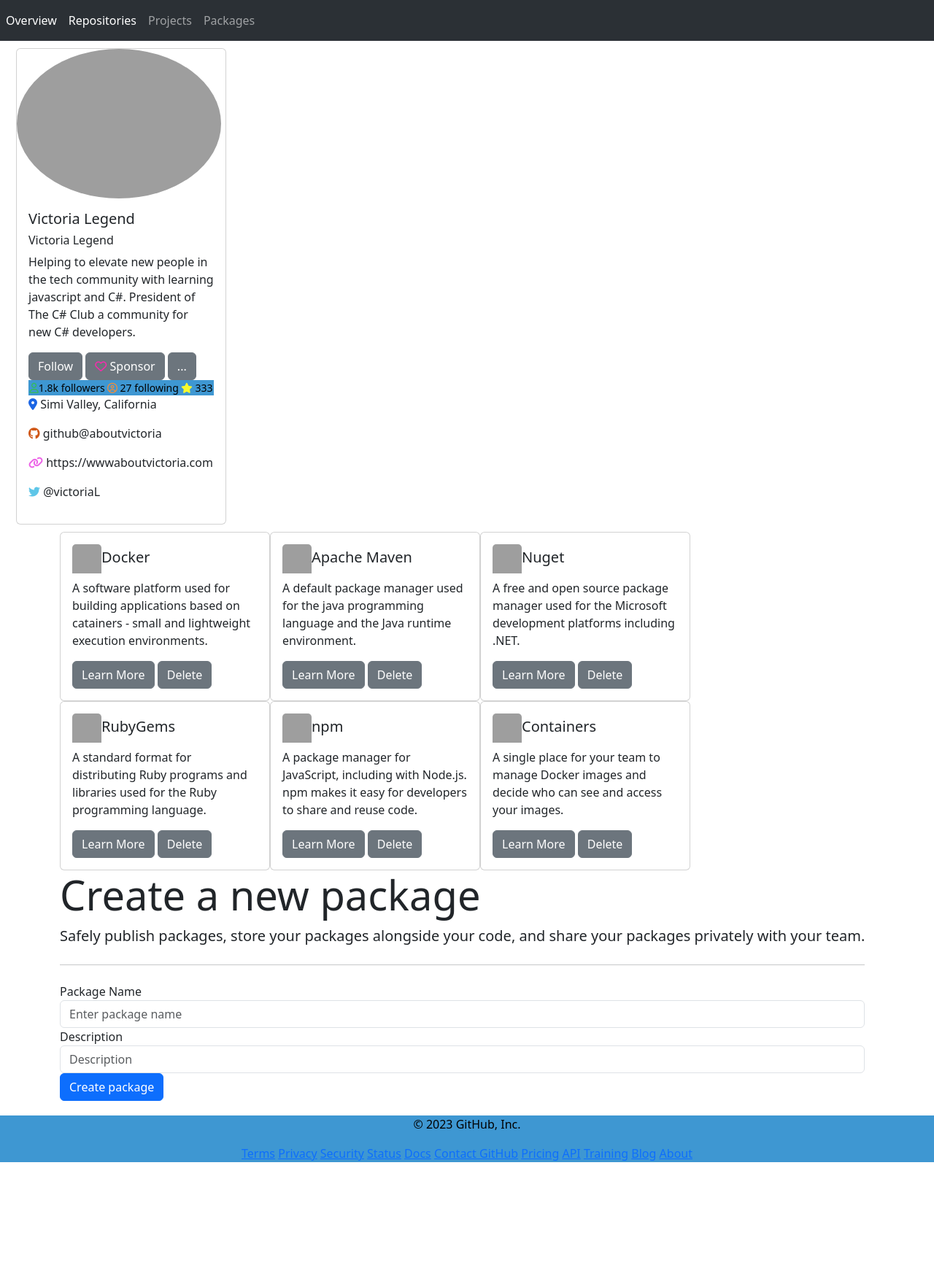
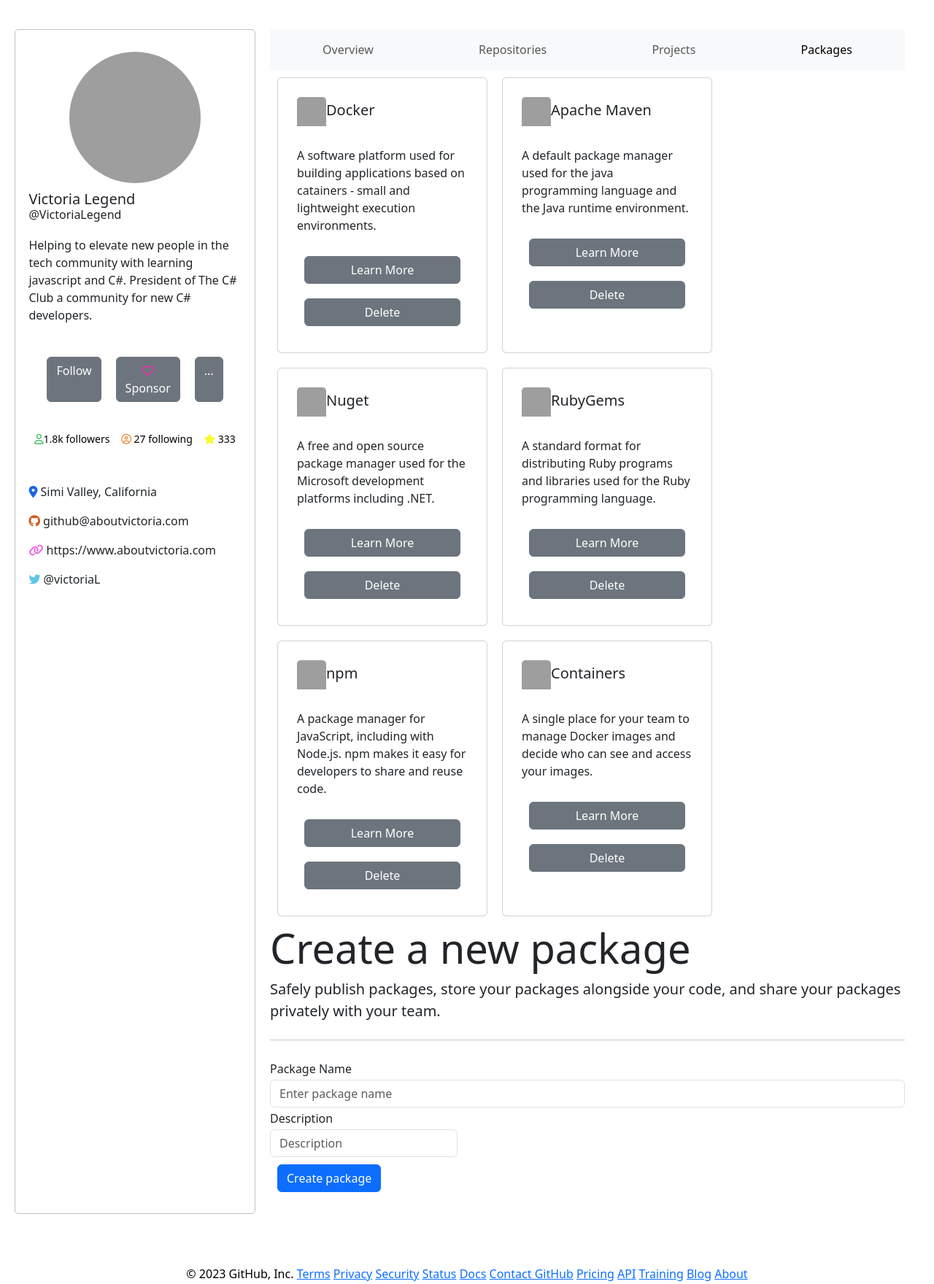
Before and after one commit to nss-evening-cohort-24/gitsub-team-6, a plain HTML site: page html/packages.html in a window 1280 px wide. Shown: the whole page at 73% size. Before the commit the page ends 1593 px from the top, so only its background shows below. Drawn offline with nearby package versions, Linux system fonts and the light colour scheme; grey boxes are pictures that could not be loaded.

Commit message:
made all html pages uniform and created figma structure

```diff
--- a/html/packages.html
+++ b/html/packages.html
@@ -3,57 +3,57 @@
 <head>
   <meta charset="UTF-8">
   <meta name="viewport" content="width=device-width, initial-scale=1.0">
-  <title>Packages</title>
+  <title>Overview</title>
   <script src="https://kit.fontawesome.com/3071c780cd.js" crossorigin="anonymous"></script>
   <link href="https://cdn.jsdelivr.net/npm/bootstrap@5.3.1/dist/css/bootstrap.min.css" rel="stylesheet" integrity="sha384-4bw+/aepP/YC94hEpVNVgiZdgIC5+VKNBQNGCHeKRQN+PtmoHDEXuppvnDJzQIu9" crossorigin="anonymous">
+
   <link rel="stylesheet" href="/main.css">
 </head>
 <body id="pack">
- <header id="header">
-  <div class="navbar-div" id="navbar-id">
-    <nav class="navbar navbar-expand-lg bg-body-tertiary navbar bg-dark" data-bs-theme="dark">
-          <ul class="navbar-nav">
-            <li class="nav-item">
-              <a class="nav-link active" aria-current="page" href="/index.html">Overview</a>
-            </li>
-            <li class="nav-item">
-              <a class="nav-link active" aria-current="page" href="./repos.html">Repositories</a>
-            </li>
-            <li class="nav-item">
-              <a class="nav-link" href="./projects.html">Projects</a>
-            </li>
-            <li class="nav-item">
-              <a class="nav-link" href="#">Packages</a>
-            </li>
-          </ul>
-        </div>
-      </div>
-    </nav>
-  </div>
- </header>
- <div id="profile-container" class="container">
-  <div class="card" style="width: 18rem;">
-    <img src="https://t4.ftcdn.net/jpg/02/82/72/09/240_F_282720917_7ZtAfEqEfA6CRT66imV9avGWXEg9w6Jt.jpg" class="card-img-top rounded-circle shadow-4-strong" alt="Victoria Legend">
+
+  <div class="main-section">
+    <div class="profile-container">
+      <div class="profile" class="card" style="width: 18rem;">
+        <img id="bio-img" src="https://t4.ftcdn.net/jpg/02/82/72/09/240_F_282720917_7ZtAfEqEfA6CRT66imV9avGWXEg9w6Jt.jpg" class="card-img-top rounded-circle shadow-4-strong" alt="Victoria Legend">
         <div class="card-body">
           <h5 class="card-title">Victoria Legend</h5>
-      <h6 class="card-title">Victoria Legend</h6>
+          <h6 class="card-title">@VictoriaLegend</h6>
           <p class="card-text">Helping to elevate new people in the tech community with learning javascript and C#. President of The C# Club a community for new C# developers. </p>
-      <div button-container>
+          <div class="button-container">
           <a href="#" class="btn btn-secondary">Follow</a>
           <a href="#" class="btn btn-secondary"> <i class="fa-regular fa-heart" style="color: #f72bad;"></i> Sponsor</a>
           <a href="#" class="btn btn-secondary">...</a>
+          </div>
           <div class='followers-container'>
             <div class="followers"> <i class="fa-regular fa-user" style="color: #34bc56;"></i>1.8k followers</div>
             <div class="following"> <i class="fa-regular fa-circle-user" style="color: #f18d3b;"></i> 27 following</div>
             <div class="stars"><i class="fa-solid fa-star" style="color: #f7fb2d;"></i> 333</div>
           </div>
           <p> <i class="fa-solid fa-location-dot" style="color: #1b65e4;"></i> Simi Valley, California</p>
-      <p> <i class="fa-brands fa-github" style="color: #d05716;"></i> github@aboutvictoria</p>
-      <p> <i class="fa-solid fa-link" style="color: #ec65e7;"></i> https://wwwaboutvictoria.com</p>
+          <p> <i class="fa-brands fa-github" style="color: #d05716;"></i> github@aboutvictoria.com</p>
+          <p> <i class="fa-solid fa-link" style="color: #ec65e7;"></i> https://www.aboutvictoria.com</p>
           <p><i class="fa-brands fa-twitter" style="color: #5ec6e8;"></i> @victoriaL</p>
         </div>
       </div>
     </div>
+    <div class="wrapper">
+      <div class="navbar-div" id="navbar-id">
+        <nav class="navbar navbar-expand-lg bg-body-tertiary navbar bg-dark">
+          <ul class="navbar-nav">
+            <li class="nav-item">
+              <a class="nav-link" aria-current="page" href="/index.html">Overview</a>
+            </li>
+            <li class="nav-item">
+              <a class="nav-link" aria-current="page" href="./repos.html">Repositories</a>
+            </li>
+            <li class="nav-item">
+              <a class="nav-link" href="./projects.html">Projects</a>
+            </li>
+            <li class="nav-item">
+              <a class="nav-link active" href="#">Packages</a>
+            </li>
+          </ul>
+        </nav>
       </div>
       <div id="packages-container" class="container"></div>
       <div id="package-form">
@@ -65,23 +65,23 @@
                 <p class="lead">Safely publish packages, store your packages alongside your code, and share your packages privately with your team.
                 </p>
                 <hr class="my-4">
+              </div>
               <label for="name">Package Name</label>
               <input type="text" class="form-control" id="name" aria-describedby="emailHelp" placeholder="Enter package name">
             </div>
             <div class="form-group">
               <label for="description">Description</label>
               <input type="text" class="form-control" id="description" placeholder="Description">
-</div>
-<button type="submit" class="btn btn-primary">Create package</button>
+              <button id="create" type="submit" class="btn btn-primary">Create package</button>
             </div>
           </div>
         </form>
       </div>
-
-
-<footer id="footer">
+    </div>
+  </div>
+<footer>
   <div class="footer-div" id="footer-id">
-  <p class="rights">© 2023 GitHub, Inc.</p>
+  <span class="rights">© 2023 GitHub, Inc.</span>
   <a href="https://docs.github.com/en/site-policy/github-terms/github-terms-of-service">Terms</a>
   <a href="https://docs.github.com/en/site-policy/privacy-policies/github-privacy-statement">Privacy</a>
   <a href="https://github.com/security">Security</a>
--- a/main.css
+++ b/main.css
@@ -3,54 +3,98 @@ body {
   display: flex;
   flex-direction: column;
   justify-content: center;
+  margin: 20px;
 }
 
 
-#profile-container {
+.profile-container {
   display: flex;
-  margin: 10px;
+  flex-direction: column;
+  margin-top: 20px;
+  border: 1px solid rgb(196, 193, 193);
+  border-radius: 5px;
+  padding: 20px;
 }
 
 
-#profile {
+.profile {
   display: flex;
   align-items: center;
   flex-direction: column;
   margin-bottom: 10px;
 }
 
+.button-container {
+  display: flex;
+  justify-content: space-around;
+  margin: 15px;
+}
+
+.followers-container {
+  display: flex;
+  flex-wrap: wrap;
+  justify-content: space-around;
+  font-size: 14px;
+  color: black;
+  text-align: center;
+  margin-top: 15px;
+  margin-bottom: 50px;
+}
+
+.card-text {
+  margin-top: 20px;
+  margin-bottom: 20px;
+}
 
 
-#main-section {
+.main-section {
   display: flex;
-  flex: wrap;
-  margin-bottom: 100px;
+  flex-direction: row;
+  margin-bottom: 50px;
   justify-content: center;
+
 }
 
 .card-img-top {
-  width: 280px;
-  height: 205px;
   width: 20px;
   height: 20px;
 }
 
-#wrapper {
+.wrapper {
   display: flex;
   flex-direction: column;
+  margin: 20px;
 }
 
 .container {
   display: flex;
   flex-direction: row;
   flex-wrap: wrap;
+  padding: 0;
 }
 
-#card {
+.card {
   margin: 10px;
-  flex-basis: 30%;
+  padding: 10px;
 }
 
+.pin {
+  flex-basis: 30%;
+  padding: 10px;
+  margin-left: 10px;
+  margin-right: 10px;
+}
+
+.card-body{
+  display: flex;
+  flex-direction: column;
+
+}
+
+.input-group {
+  margin-top: 10px;
+
+}
 #bio-img {
 
   width: 200px;
@@ -59,13 +103,7 @@ body {
   padding: 10px;
 }
 
-.followers-container {
-   background-color: rgb(62, 151, 210);
-   color: black;
-   text-align: center;
-}
-
-#footer {
+.footer-div {
   margin-top: 20px;
   width: 100%;
   color: black;
@@ -77,41 +115,24 @@ body {
   margin: 10px;
 }
 
-#create {
-  margin: 5px;
+form {
+  line-height: 30px;
 }
 
-nav {
-  display: flex;
-  justify-content: center;
+.btn {
+  margin: 10px;
 }
 
-#main-section {
+.navbar-nav {
   display: flex;
-  flex: wrap;
-  margin-bottom: 100px;
+  justify-content: space-around;
+  width: 100%;
 }
 
-.card-img-top {
-  width: 280px;
-  height: 205px;
-}
-
-.followers-container {
-  display: flex;
-  flex-wrap: wrap;
-  justify-content: space-around;
-  font-size: 14px;
-}
 
 .pack-img {
   width: 40px;
   height: 40px;
-}
-
-.nav-item {
-  display: flex;
-  justify-content: center;
 }
 
 .numPad {
@@ -128,6 +149,13 @@ nav {
 input {
   font-size: 1rem;
 }
+
+#repos-container {
+  display: flex;
+  flex-direction: column;
+  padding: 0;
+}
+
 
 .projects-cards {
   display: grid;
@@ -153,6 +181,47 @@ input {
   align-items: center;
   justify-content: center;
 }
+
+.flexContainer {
+  display: flex;
+  margin: 10px;
+  flex-direction: row;
+
+}
+
+.repoWrap {
+  display: flex;
+  flex-direction: row;
+  justify-content: flex-start;
+
+}
+
+.icons {
+  display: flex;
+  flex-direction: row;
+  justify-content: space-around;
+  align-items: flex-end;
+}
+
+
+.issues {
+  text-align: center;
+}
+
+
+.fav-btn {
+  display: flex;
+  flex-direction: row;
+
+}
+
+.fas{
+  display: flex;
+  flex-direction: row;
+
+}
+
+/* inputs */
 
 input[type="checkbox"] {
   height:10px;
@@ -195,41 +264,15 @@ input:checked[type="checkbox"]:after{
     background-color: red;
 }
 
-.flexContainer {
-  display: flex;
-  flex-wrap: wrap;
- }
-
- .repoWrap {
-  display: flex;
-  flex-wrap: wrap;
-  padding: 8px;
-  margin-left: 5px;
-  justify-content: space-evenly;
- }
-
- .issues {
-  text-align: center;
- }
-
- footer {
-
-  width: 100%;
-  margin-top: 51px;
-  background-color: rgb(62, 151, 210);
-  color: black;
-  text-align: center;
-
-}
 
 
-#fav-btn {
+/* #fav-btn {
   height: 10px;
   width: 10px;
   display: flex;
-  align-items: center;
-  justify-content: center;
-}
+  /* align-items: center;
+  justify-content: center; */
+
 
 input[type="checkbox"] {
   height: 10px;
--- a/main.js
+++ b/main.js
@@ -205,7 +205,7 @@ const pinnedRepos = [
     id: 5,
     name: "ambition-fund-website",
     description:
-      "Website for www.ambitionfund.org, micro-grant program to provide support for underrepresented people who need financial assistance pursuing professional development opportunities in technology...",
+      "Website for www.ambitionfund.org, micro-grant program to provide support for underrepresented people who need financial assistance pursuing professional development opportunities in technology.",
     language: "Javascript",
     starred: 7,
     branchNum: 99,
@@ -240,26 +240,29 @@ const reposOnDom = (array) => {
   let domString = "";
   for (const repo of array) {
     domString += `
-    <div class="card" id=${repo.id} style="width: 18rem;">
+    <div class="card" id=${repo.id}>
       <div class="card-body">
         <h5 class="card-title">${repo.name}</h5>
         <p class="card-text">${repo.description}</p>
         <div class='repoWrap'>
           <div class='flexContainer'>
-          <div "id="fav-btn"> <input type="checkbox"></div>
+            <div id="fav-btn"> <input type="checkbox"></div>
                 <p class="card-text numPad" >${repo.starNum}</p>
           </div>
-          <div>
+          <div class='flexContainer'>
               <p class="card-text">${
                 repo.branchNum
                   ? `<i class="fas fa-code-branch" id="branch-btn"></i> ${repo.branchNum}`
                   : ""
               }</p>
           </div>
+          <div class='flexContainer'>
             <p class="card-text ">${repo.lastUpdated}</p>
           </div>
+          <div class='flexContainer'>
+            <p class="card-text issues">${repo.issueNum} issues need help</p>
           </div>
-    <p class="card-text issues">${repo.issueNum} issues need help</p>
+        </div>
       </div>
     </div>`;
   }
@@ -287,18 +290,19 @@ const pinsOnDom = (array) => {
   let domString = "";
   for (const pinnedRepo of array) {
     domString += `
-    <div class="card" style="width: 18rem;">
+    <div class="card pin" style="width: 18rem;">
       <svg xmlns="http://www.w3.org/2000/svg" width="16" height="16" fill="currentColor" class="bi bi-display" viewBox="0 0 16 16">
       <path d="M0 4s0-2 2-2h12s2 0 2 2v6s0 2-2 2h-4c0 .667.083 1.167.25 1.5H11a.5.5 0 0 1 0 1H5a.5.5 0 0 1 0-1h.75c.167-.333.25-.833.25-1.5H2s-2 0-2-2V4zm1.398-.855a.758.758 0 0 0-.254.302A1.46 1.46 0 0 0 1 4.01V10c0 .325.078.502.145.602.07.105.17.188.302.254a1.464 1.464 0 0 0 .538.143L2.01 11H14c.325 0 .502-.078.602-.145a.758.758 0 0 0 .254-.302 1.464 1.464 0 0 0 .143-.538L15 9.99V4c0-.325-.078-.502-.145-.602a.757.757 0 0 0-.302-.254A1.46 1.46 0 0 0 13.99 3H2c-.325 0-.502.078-.602.145z"/>
       </svg>
       <div class="card-body">
         <h5 class="card-title">${pinnedRepo.name}</h5>
         <p class="card-text">${pinnedRepo.description}</p>
-    <p class="card-text">${pinnedRepo.language}</p>
-    <div "id="fav-btn"> <input type="checkbox">
+      </div>
+      <div class="icons">
+          <p class="lang">${pinnedRepo.language}</p>
+          <div class="fav-btn"> <input type="checkbox">
             <p>${pinnedRepo.starred}</p>
           </div>
-</svg>
           <i class="fas fa-code-branch" id="branch-btn">
             <p> ${pinnedRepo.branchNum} </p>
           </i>
@@ -326,7 +330,7 @@ const tableRow = (array) => {
 const projectsOnDom = () => {
   let table = "";
   table += `
-<table class="table table-dark table-striped" style="width: 600px">
+<table class="table table-dark table-striped">
   <thead>
     <tr>
       <th scope="col">Name</th>
```
Also changed, not shown: html/projects.html (+40 -39 lines), html/repos.html (+40 -37 lines), index.html (+31 -28 lines). Lines whose indentation alone changed are shown as unchanged.
